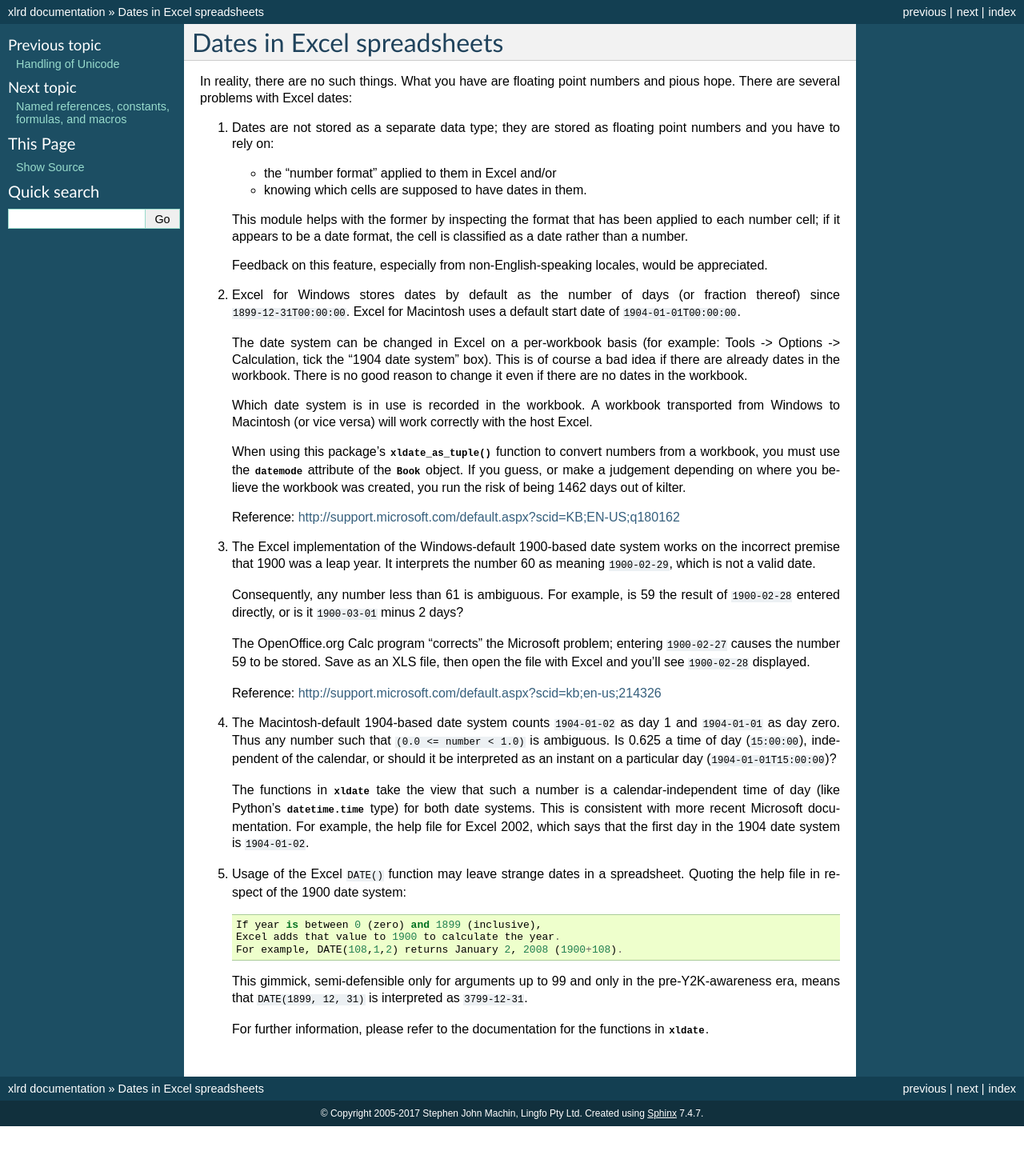
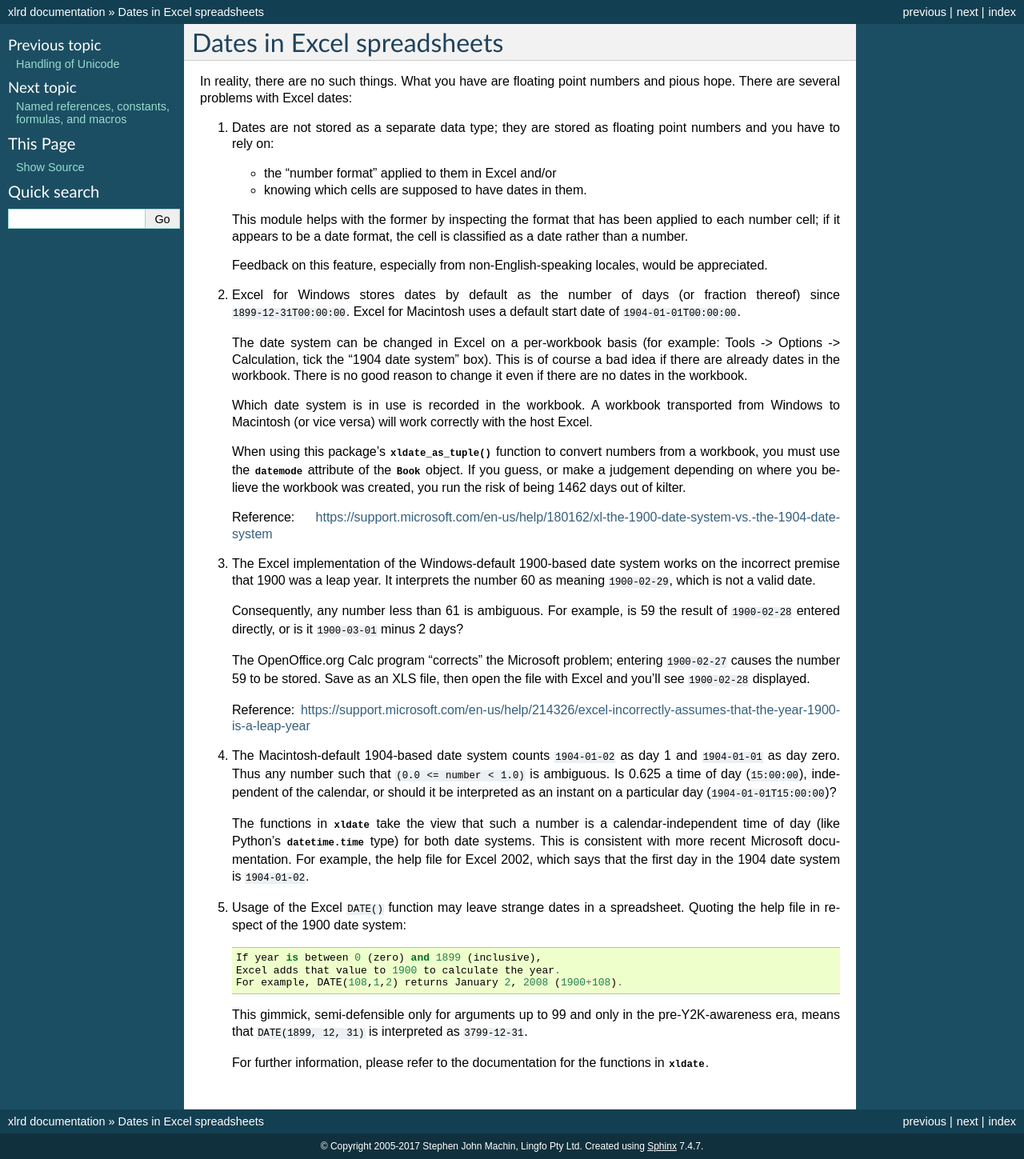
Before and after one commit to python-excel/xlrd, a Sphinx documentation site: the page built from docs/dates.rst, in a window 1280 px wide. Shown: the whole page at 80% size. Built offline with Sphinx 7.4.7, drawn with Linux system fonts in a browser that asks for light colours; the version number could not be read and is left out; before the commit the page ends 1408 px from its top, so only the background shows below that; some of the changed lines change nothing that is shown.

Commit message:
Fix broken link and update redirected link

```diff
--- a/docs/dates.rst
+++ b/docs/dates.rst
@@ -42,7 +42,7 @@ There are several problems with Excel dates:
    days out of kilter.
 
    Reference:
-   http://support.microsoft.com/default.aspx?scid=KB;EN-US;q180162
+   https://support.microsoft.com/en-us/help/180162/xl-the-1900-date-system-vs.-the-1904-date-system
 
 
 3. The Excel implementation of the Windows-default 1900-based date system
@@ -58,7 +58,7 @@ There are several problems with Excel dates:
    Save as an XLS file, then open the file with Excel and you'll see
    ``1900-02-28`` displayed.
 
-   Reference: http://support.microsoft.com/default.aspx?scid=kb;en-us;214326
+   Reference: https://support.microsoft.com/en-us/help/214326/excel-incorrectly-assumes-that-the-year-1900-is-a-leap-year
 
 4. The Macintosh-default 1904-based date system counts ``1904-01-02`` as day 1
    and ``1904-01-01`` as day zero. Thus any number such that
```
